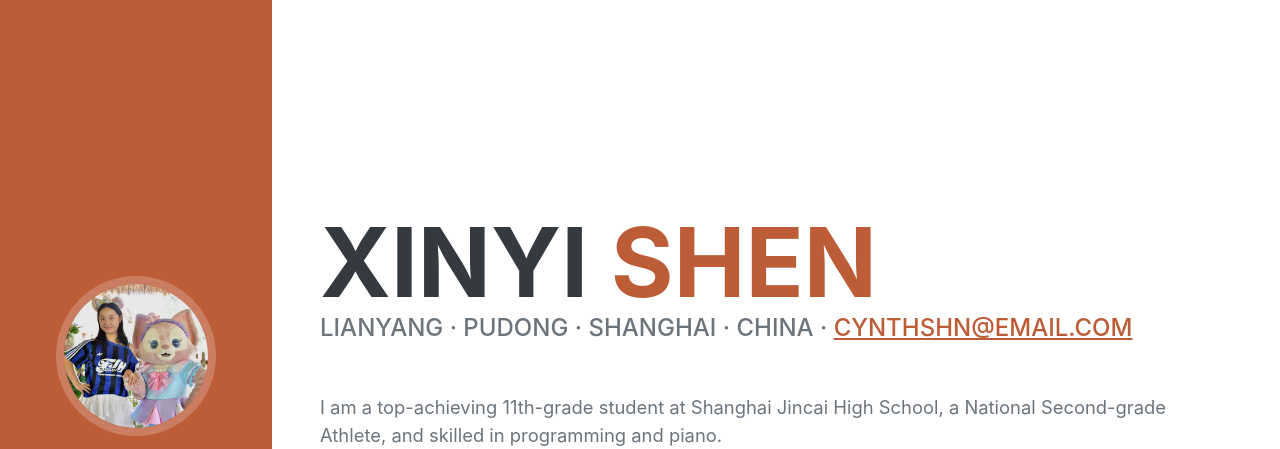
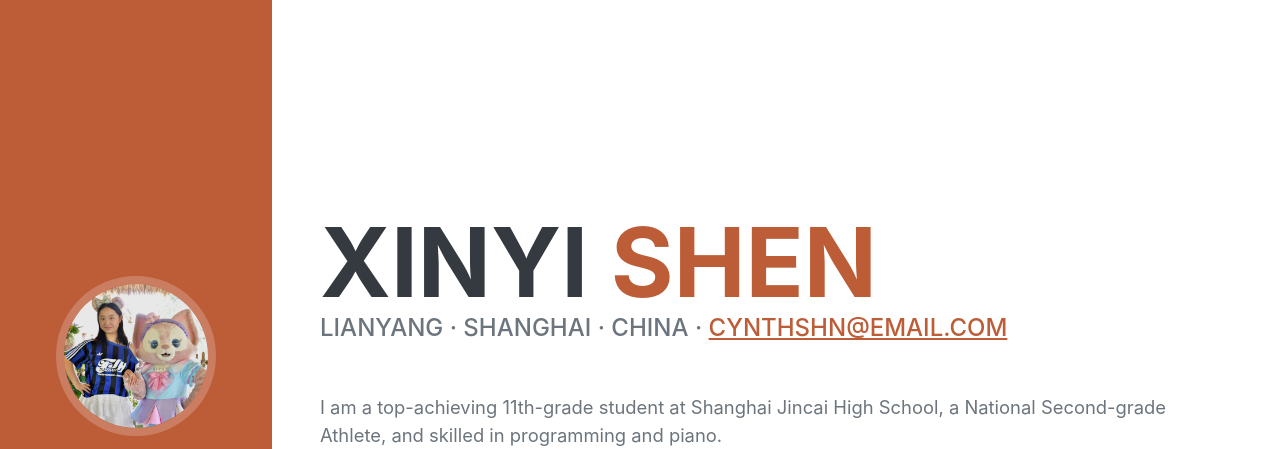
Before and after one commit to cynthshn/cynthshn.github.io, a plain HTML site: page index.html in a window 1280 px wide. Shown: the top 449 px of the page. Drawn offline with nearby package versions, Linux system fonts and the light colour scheme; some icons are missing.

Commit message:
Add files via upload

```diff
--- a/index.html
+++ b/index.html
@@ -39,7 +39,7 @@
 						<span class="text-primary">SHEN</span>
 					</h1>
 					<div class="subheading mb-5">
-						Lianyang · Pudong · Shanghai  · China ·
+						Lianyang · Shanghai · China ·
 						<a href="mailto:cynthshn@email.com">cynthshn@email.com</a>
 					</div>
 					<p class="lead mb-5">I am a top-achieving 11th-grade student at Shanghai Jincai High School, a National Second-grade Athlete, and skilled in programming and piano.</p>
```
